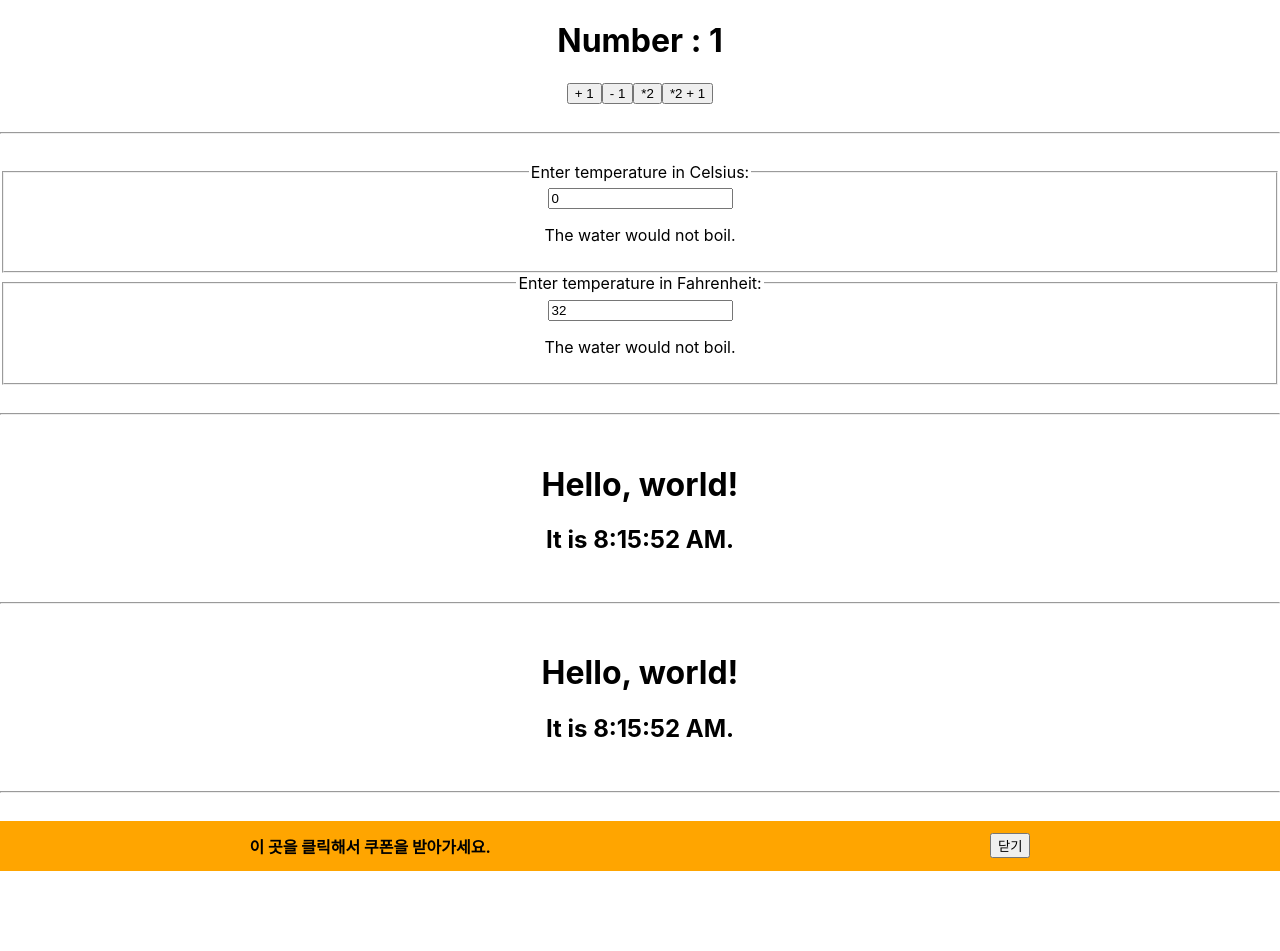
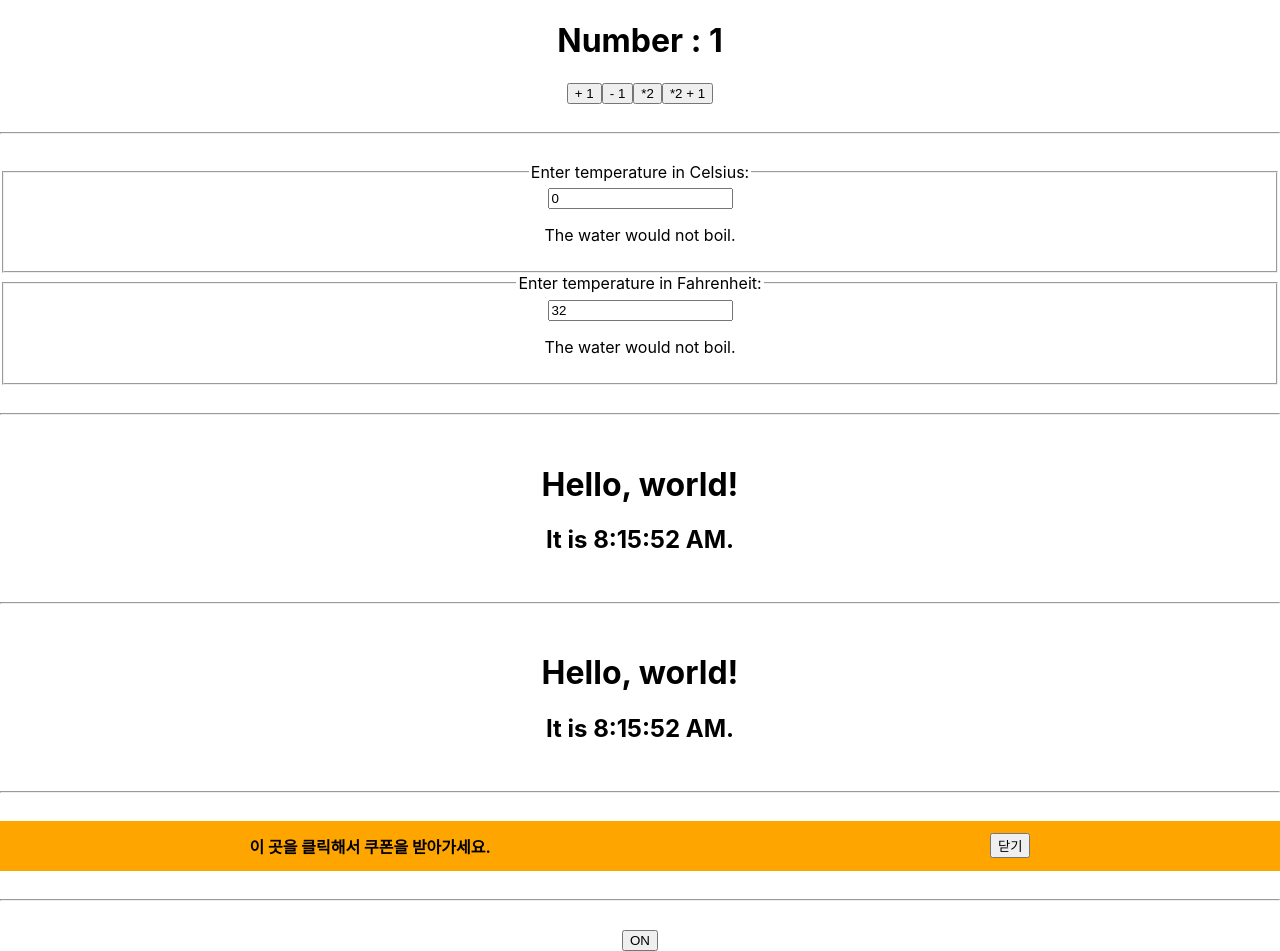
Before and after one commit to zzzwahoon/React_fromBasic, a React (Create React App) app in the folder CreateReactApp/my-app/: page / in a window 1280 px wide. Before the commit the page ends 871 px from the top, so only its background shows below. Built offline with nearby package versions, Linux system fonts and the light colour scheme.

Commit message:
리스트와 key / 폼과 이벤트 제어하기 - 06. 클래스 컴포넌트에서 이벤트 처리하기 TOGGLE

```diff
--- a/CreateReactApp/my-app/src/App.js
+++ b/CreateReactApp/my-app/src/App.js
@@ -5,6 +5,7 @@
 import Clock from './components/classClock';
 import FunctionClock from './components/FunctionClock';
 import Banner from './components/Banner';
+import Toggle from './components/toggle';
 
 function App() {
   return (
@@ -26,6 +27,10 @@
       <hr />
       <br />
       <Banner />
+      <br />
+      <hr />
+      <br />
+      <Toggle />
     </div>
   );
 }
--- /dev/null
+++ b/CreateReactApp/my-app/src/components/toggle.js
@@ -0,0 +1,27 @@
+import React from 'react';
+
+class Toggle extends React.Component {
+  constructor(props) {
+    super(props);
+    this.state = {isToggleOn: true};
+
+    // 콜백에서 `this`가 작동하려면 아래와 같이 바인딩 해주어야 합니다.
+    this.handleClick = this.handleClick.bind(this);
+  }
+
+  handleClick() {
+    this.setState(prevState => ({
+      isToggleOn: !prevState.isToggleOn
+    }));
+  }
+
+  render() {
+    return (
+      <button onClick={this.handleClick}>
+        {this.state.isToggleOn ? 'ON' : 'OFF'}
+      </button>
+    );
+  }
+}
+
+export default Toggle;
```
